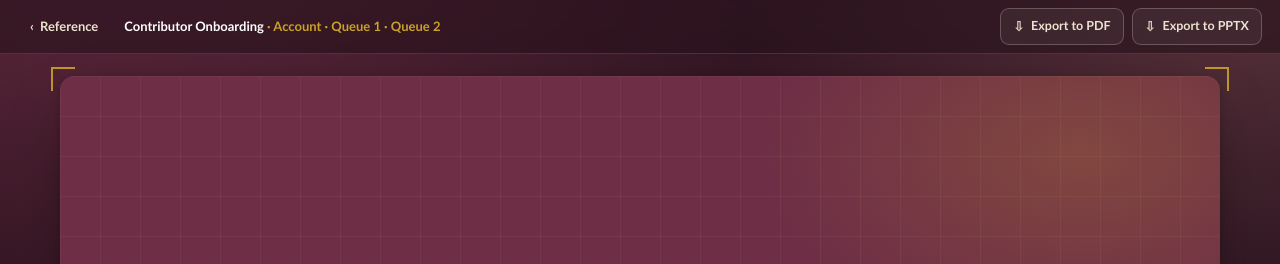
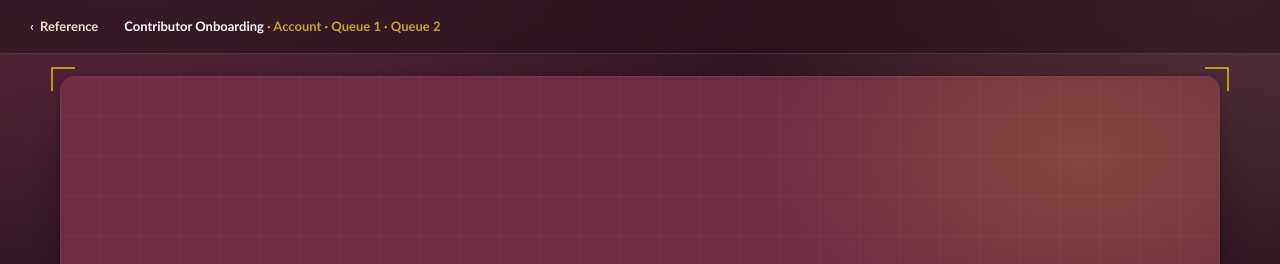
Before and after one commit to jp-999/nectarbloom-hub, a plain HTML site: page onboarding.html in a window 1280 px wide. Shown: the top 264 px of the page. Drawn offline with Linux system fonts and the light colour scheme.

Commit message:
Remove Export to PDF/PPTX controls from both deck viewers (closes #1) (#2)
Co-authored-by: Cursor <cursoragent@cursor.com>

```diff
--- a/assets/deck.css
+++ b/assets/deck.css
@@ -38,15 +38,6 @@ a { color: inherit; text-decoration: none; }
 .back:hover { background: rgba(236,226,208,.12); border-color: rgba(236,226,208,.28); }
 .deck-name { margin-right: auto; font-size: 13px; font-weight: 700; color: #fff; }
 .deck-name span { color: var(--gold); font-weight: 600; }
-.tb-actions { display: flex; gap: 8px; }
-.tb-btn {
-  display: inline-flex; align-items: center; gap: 7px; cursor: pointer; font: inherit;
-  font-size: 12.5px; font-weight: 700; color: var(--cream);
-  padding: 8px 12px; border-radius: 9px; border: 1px solid rgba(236,226,208,.26);
-  background: rgba(236,226,208,.06); transition: background .16s, border-color .16s, transform .16s;
-}
-.tb-btn:hover { background: rgba(201,162,39,.2); border-color: var(--gold); color: #fff; transform: translateY(-1px); }
-.tb-btn .ic { font-size: 13px; opacity: .9; }
 
 /* ---- Stage + frame + brackets ---- */
 .stage { position: absolute; inset: 54px 0 56px; display: grid; place-items: center; padding: 22px 26px; }
@@ -183,7 +174,7 @@ em.q { font-style: normal; color: var(--plum); }
   .slide { padding: 24px 20px; }
 }
 
-/* ---- Print (Export to PDF) ---- */
+/* ---- Print ---- */
 @media print {
   body { overflow: visible; background: #fff; color: #111; }
   .topbar, .deck-nav, .progress, .br { display: none !important; }
--- a/assets/deck.js
+++ b/assets/deck.js
@@ -28,8 +28,6 @@
   var p = document.getElementById('prev'), n = document.getElementById('next');
   if (p) p.addEventListener('click', prev);
   if (n) n.addEventListener('click', next);
-  var pdf = document.getElementById('exportPdf');
-  if (pdf) pdf.addEventListener('click', function () { window.print(); });
 
   window.addEventListener('hashchange', function () {
     var h = parseInt((location.hash || '').replace('#', ''), 10);
--- a/onboarding.html
+++ b/onboarding.html
@@ -11,10 +11,6 @@
 <header class="topbar">
   <a class="back" href="index.html">&#8249;&nbsp; Reference</a>
   <div class="deck-name">Contributor Onboarding <span>&middot; Account &middot; Queue 1 &middot; Queue 2</span></div>
-  <div class="tb-actions">
-    <button class="tb-btn" id="exportPdf" type="button"><span class="ic">&#8681;</span> Export to PDF</button>
-    <a class="tb-btn" href="assets/Nectarbloom%20onboarding.pptx" download><span class="ic">&#8681;</span> Export to PPTX</a>
-  </div>
 </header>
 
 <div class="stage">
```
Also changed, not shown: common-errors.html (+0 -4 lines).
